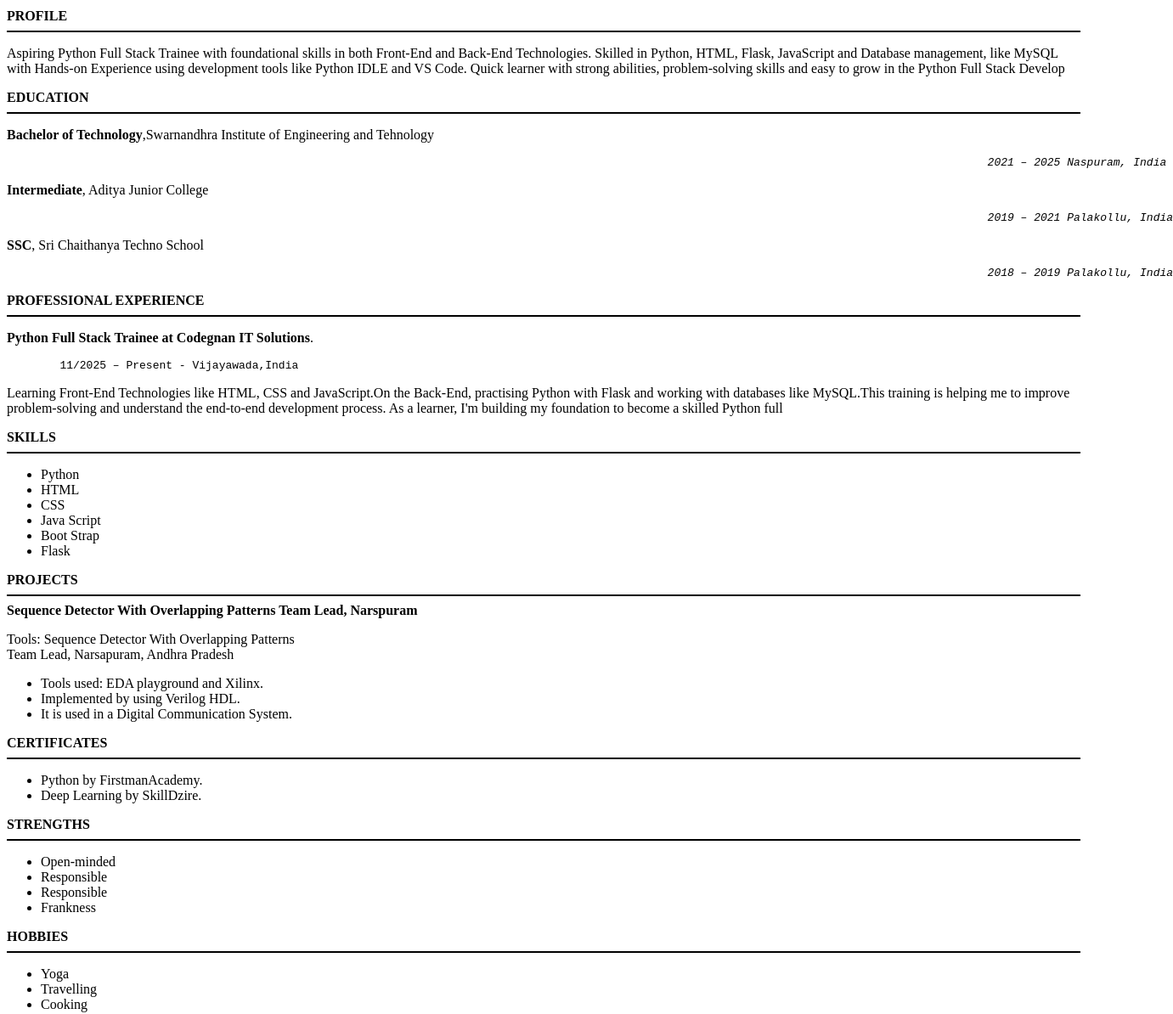
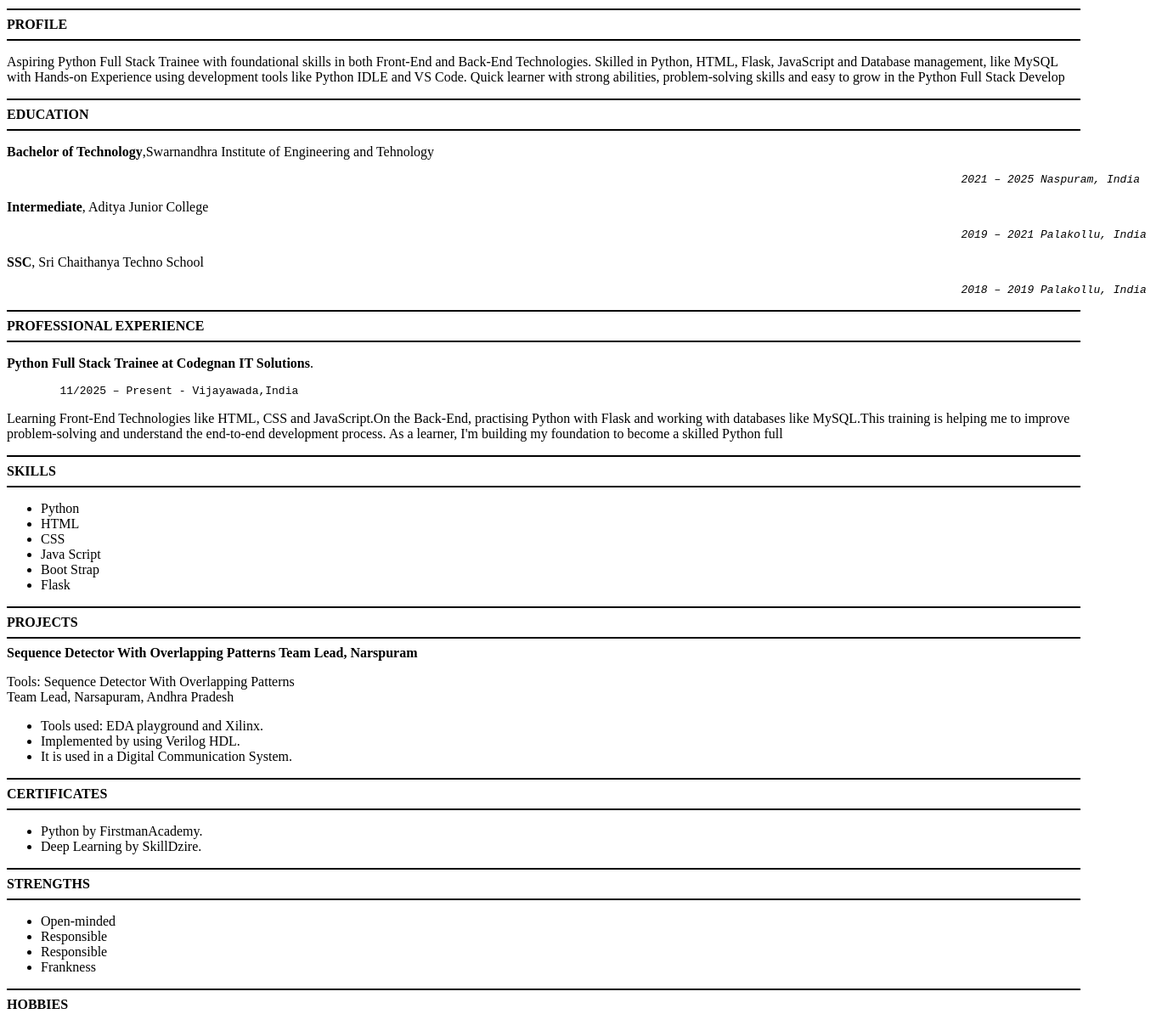
Before and after one commit to Chitturi-Geetasri/resume, a plain HTML site: page index.html in a window 1280 px wide. Shown: the part 183-1377 px from the top of the page at 85% size, 1381 px wide, since content can reach past the window. Drawn offline with Linux system fonts and the light colour scheme.

Commit message:
upadated code

```diff
--- a/index.html
+++ b/index.html
@@ -14,26 +14,30 @@
         <pre>📧geetasrichitturi@gmail.com   📞+91 9346528713     📍West Godavri, Andhra Pradesh<br>
         <img src="./linkedin.png" width="15px"><a href="www.linkedin.com/in/geetasrichitturi">LinkedIn</a>      <img src="./github.jpeg" width="20px"><a href="https://github.com/Chitturi-Geetasri">GitHub</a>     <img src="./hackerrank.png" width="15px"><a href="">HackerRank</a></pre>
     </center>
+    <hr color="black" size="2"></hr>
     <b>PROFILE</b>
     <hr color="black" size="2"></hr>
     <p>Aspiring Python Full Stack Trainee with foundational skills in both Front-End and Back-End
 Technologies. Skilled in Python, HTML, Flask, JavaScript and Database management, like MySQL with Hands-on Experience using development tools like Python IDLE and VS Code. Quick learner with strong abilities, problem-solving skills and easy to grow in the Python Full Stack Develop</p>
+    <hr color="black" size="2"></hr>
     <b>EDUCATION</b>
     <hr color="black" size="2"></hr>
     <p><b>Bachelor of Technology</b>,Swarnandhra Institute of Engineering and Tehnology
     <pre>
-                                                                                                                                                    <i>2021 – 2025 Naspuram, India</i></pre></p>
+                                                                                                                                                <i>2021 – 2025 Naspuram, India</i></pre></p>
     <p><b>Intermediate</b>, Aditya Junior College
     <pre>
-                                                                                                                                                    <i>2019 – 2021 Palakollu, India</i></pre></p>
+                                                                                                                                                <i>2019 – 2021 Palakollu, India</i></pre></p>
     <p><b>SSC</b>, Sri Chaithanya Techno School
     <pre>
-                                                                                                                                                    <i>2018 – 2019 Palakollu, India</i></pre></p>
+                                                                                                                                                <i>2018 – 2019 Palakollu, India</i></pre></p>
+    <hr color="black" size="2"></hr>
     <b>PROFESSIONAL EXPERIENCE</b>
     <hr color="black" size="2"></hr>
     <p><b>Python Full Stack Trainee at Codegnan IT Solutions</b>.<pre>
         11/2025 – Present - Vijayawada,India</pre></p>
     <p>Learning Front-End Technologies like HTML, CSS and JavaScript.On the Back-End, practising Python with Flask and working with databases like MySQL.This training is helping me to improve problem-solving and understand the end-to-end development process. As a learner, I'm building my foundation to become a skilled Python full</p>
+    <hr color="black" size="2"></hr>
     <b>SKILLS</b>
     <hr color="black" size="2"></hr>
     <ul>
@@ -44,6 +48,7 @@ Technologies. Skilled in Python, HTML, Flask, JavaScript and Database management
         <li>Boot Strap</li>
         <li>Flask</li>
     </ul>
+    <hr color="black" size="2"></hr>
     <b>PROJECTS</b>
     <hr color="black" size="2"></hr>
     <b>Sequence Detector With Overlapping Patterns Team Lead, Narspuram</b>
@@ -54,12 +59,14 @@ Technologies. Skilled in Python, HTML, Flask, JavaScript and Database management
         <li>Implemented by using Verilog HDL.</li>
         <li>It is used in a Digital Communication System.</li>
     </ul>
+    <hr color="black" size="2"></hr>
     <b>CERTIFICATES</b>
     <hr color="black" size="2"></hr>
     <ul>
         <li>Python by FirstmanAcademy.</li>
         <li>Deep Learning by SkillDzire.</li>
     </ul>
+    <hr color="black" size="2"></hr>
     <b>STRENGTHS</b>
     <hr color="black" size="2"></hr>
     <ul>
@@ -68,6 +75,7 @@ Technologies. Skilled in Python, HTML, Flask, JavaScript and Database management
         <li>Responsible</li>
         <li>Frankness</li>
     </ul>
+    <hr color="black" size="2"></hr>
     <b>HOBBIES</b>
     <hr color="black" size="2"></hr>
     <ul>
@@ -75,6 +83,7 @@ Technologies. Skilled in Python, HTML, Flask, JavaScript and Database management
         <li>Travelling</li>
         <li>Cooking</li>
     </ul>
+    <hr color="black" size="2"></hr>
     <b>Languaues</b>
     <hr color="black" size="2"></hr>
     <ul>
```
